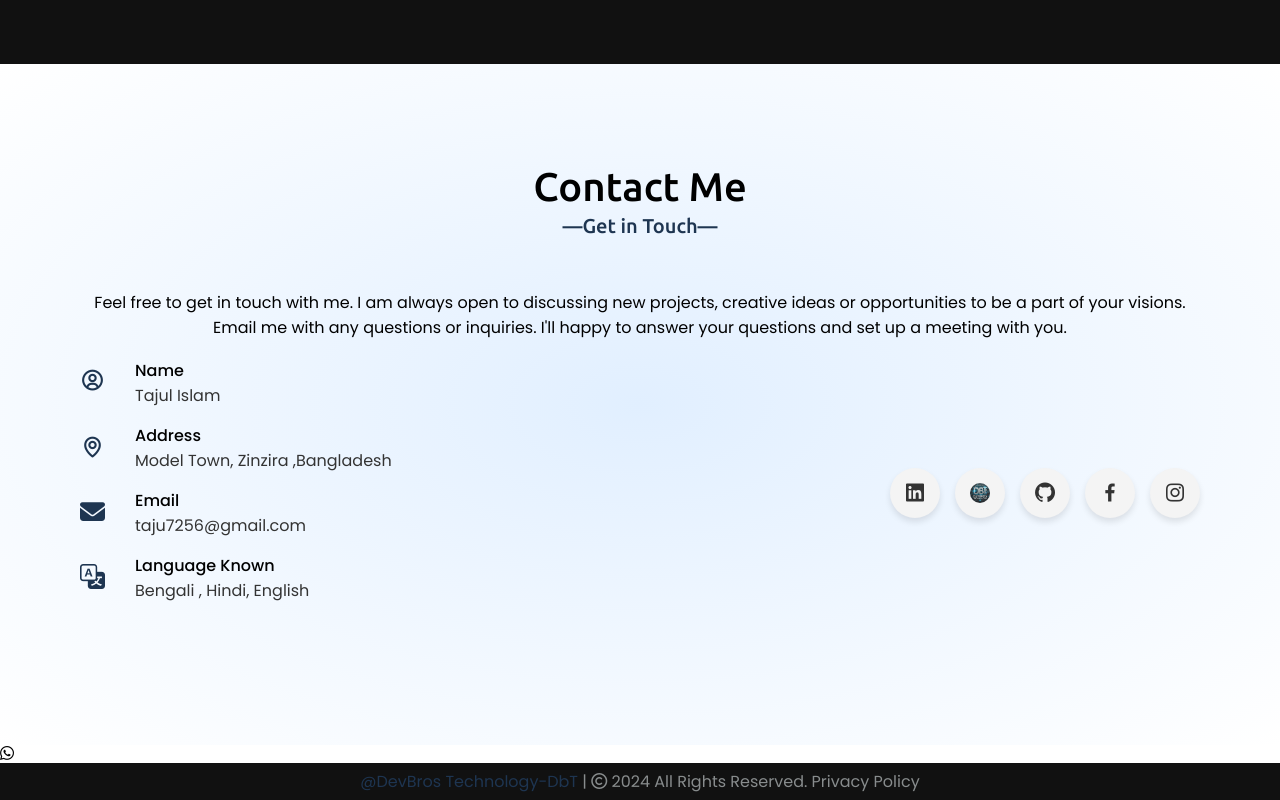
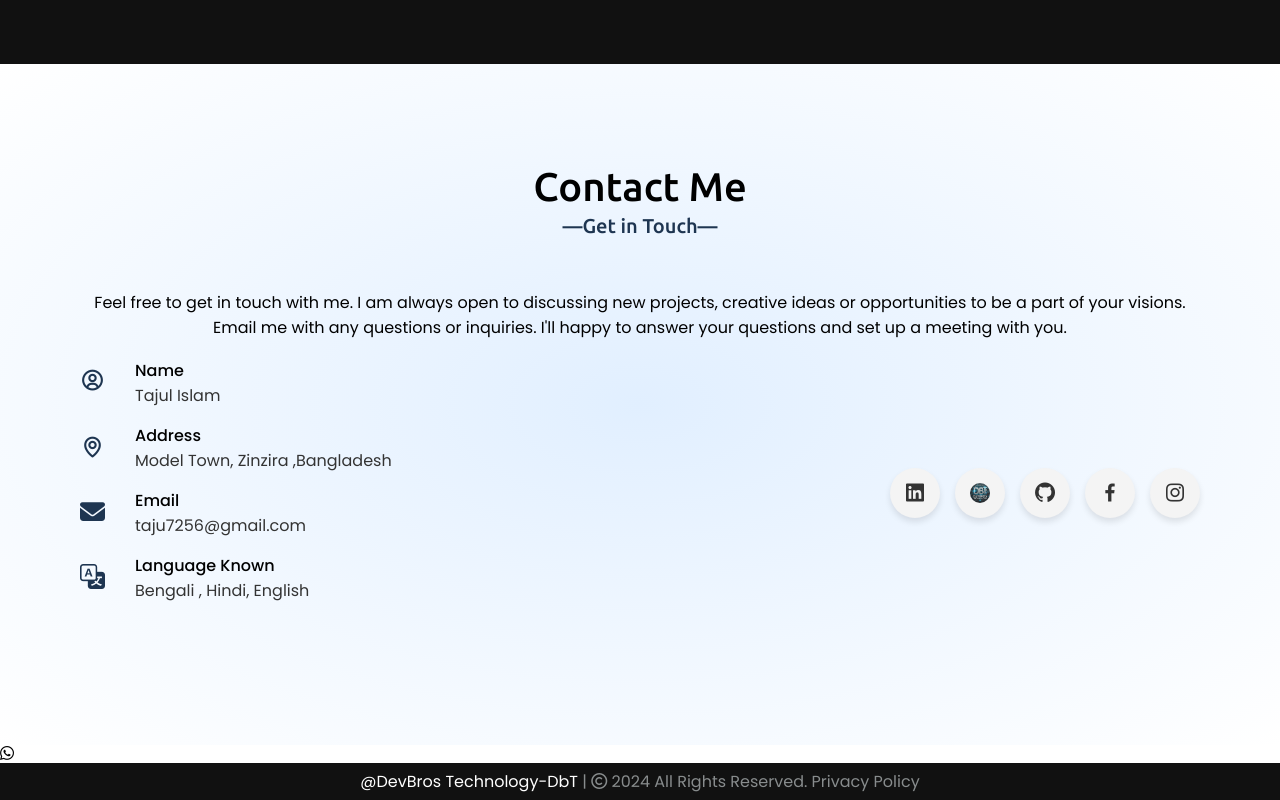
Before and after one commit to tajul2003/tajuls_portfolio, a plain HTML site: page index.html in a window 1280 px wide. Shown: the part 3637-4437 px from the top of the page. Drawn offline with nearby package versions, Linux system fonts and the light colour scheme.

Commit message:
index.html

```diff
--- a/index.html
+++ b/index.html
@@ -353,7 +353,7 @@
       <!-- Footer -->
       <footer>
         <span>
-          <a href="#">@DevBros Technology-DbT</a> | <span class="far fa-copyright"></span> 2024 All Rights Reserved. Privacy Policy
+          <a href="#" style='color: white;'>@DevBros Technology-DbT</a> | <span class="far fa-copyright"></span> 2024 All Rights Reserved. Privacy Policy
         </span>
       </footer>
       <script src='https://kit.fontawesome.com/3b57a2a2a7.js'></script>
```
